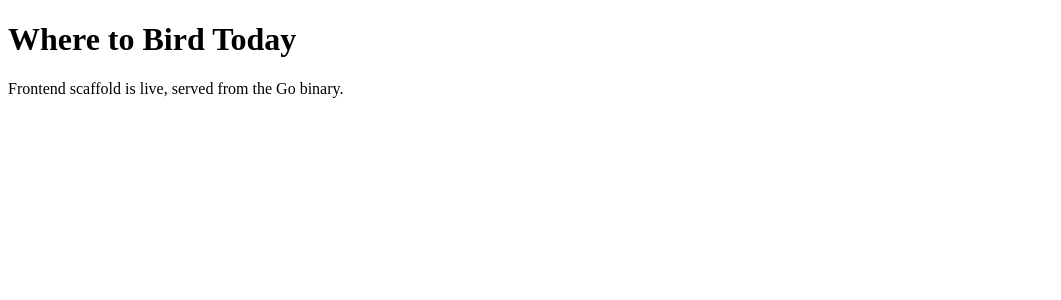
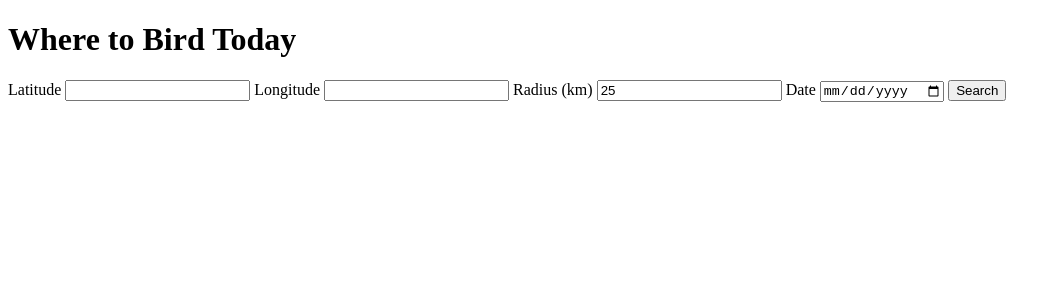
Before and after one commit to Kontora20/where-to-bird-today, a SvelteKit app in the folder web/: page / in a window 1280 px wide. Shown: the top 300 px of the page, without its empty margins (0-1061 px from the left). Built offline with nearby package versions, Linux system fonts and the light colour scheme.

Commit message:
API + basic web

```diff
--- /dev/null
+++ b/web/src/lib/api.ts
@@ -0,0 +1,44 @@
+// Field names match the Go API's JSON exactly (see
+// internal/birding/recommend.go), so there is no mapping layer to keep in
+// sync -- just the wire shape, typed.
+
+export interface ExpectedSpecies {
+	species_id: number;
+	common_name: string;
+	scientific_name: string;
+	frequency: number;
+}
+
+export interface Recommendation {
+	hotspot_id: number;
+	hotspot_name: string;
+	latitude: number;
+	longitude: number;
+	distance_km: number;
+	score: number;
+	top_species: ExpectedSpecies[];
+}
+
+export interface RecommendationQuery {
+	lat: number;
+	lon: number;
+	radiusKm: number;
+	date?: string;
+}
+
+export async function getRecommendations(query: RecommendationQuery): Promise<Recommendation[]> {
+	const params = new URLSearchParams({
+		lat: String(query.lat),
+		lon: String(query.lon),
+		radius_km: String(query.radiusKm)
+	});
+	if (query.date) {
+		params.set('date', query.date);
+	}
+
+	const response = await fetch(`/recommendations?${params}`);
+	if (!response.ok) {
+		throw new Error(`recommendations request failed: ${response.status}`);
+	}
+	return response.json();
+}
--- a/web/src/routes/+page.svelte
+++ b/web/src/routes/+page.svelte
@@ -1,2 +1,69 @@
+<script lang="ts">
+	import { getRecommendations, type Recommendation } from '$lib/api';
+
+	let lat = $state('');
+	let lon = $state('');
+	let radiusKm = $state('25');
+	let date = $state('');
+
+	let recommendations = $state<Recommendation[]>([]);
+	let loading = $state(false);
+	let error = $state('');
+
+	async function search(event: SubmitEvent) {
+		event.preventDefault();
+		error = '';
+		loading = true;
+		try {
+			recommendations = await getRecommendations({
+				lat: Number(lat),
+				lon: Number(lon),
+				radiusKm: Number(radiusKm),
+				date: date || undefined
+			});
+		} catch (err) {
+			error = err instanceof Error ? err.message : 'search failed';
+		} finally {
+			loading = false;
+		}
+	}
+</script>
+
 <h1>Where to Bird Today</h1>
-<p>Frontend scaffold is live, served from the Go binary.</p>
+
+<form onsubmit={search}>
+	<label>
+		Latitude
+		<input type="number" step="any" bind:value={lat} required />
+	</label>
+	<label>
+		Longitude
+		<input type="number" step="any" bind:value={lon} required />
+	</label>
+	<label>
+		Radius (km)
+		<input type="number" step="any" bind:value={radiusKm} required />
+	</label>
+	<label>
+		Date
+		<input type="date" bind:value={date} />
+	</label>
+	<button type="submit" disabled={loading}>{loading ? 'Searching…' : 'Search'}</button>
+</form>
+
+{#if error}
+	<p role="alert">{error}</p>
+{/if}
+
+<ul>
+	{#each recommendations as hotspot (hotspot.hotspot_id)}
+		<li>
+			<strong>{hotspot.hotspot_name}</strong> — {hotspot.distance_km.toFixed(1)} km
+			<ul>
+				{#each hotspot.top_species as species (species.species_id)}
+					<li>{species.common_name} ({(species.frequency * 100).toFixed(0)}%)</li>
+				{/each}
+			</ul>
+		</li>
+	{/each}
+</ul>
```
Also changed, not shown: 1 other file (tests, documents, lock files or other folders).
